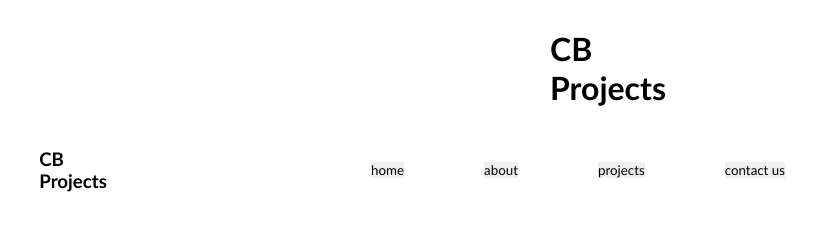
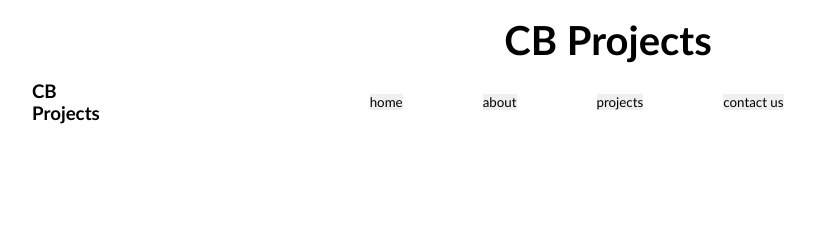
Before and after one commit to ThomGlynnGit/cb-projects, a website built with webpack: page src/index.html in a window 1280 px wide. Shown: the whole page, without its empty margins (32-848 px from the left). Built offline with nearby package versions, Linux system fonts and the light colour scheme.

Commit message:
Change title styles

```diff
--- a/src/index.css
+++ b/src/index.css
@@ -2,6 +2,7 @@
   box-sizing: border-box;
   border: 0px;
   padding: 0px;
+  margin: 0px;
   font-family: "Gill Sans", "Gill Sans MT", Calibri, "Trebuchet MS", sans-serif;
 }
 
@@ -9,6 +10,12 @@
   display: flex;
   flex-direction: column;
   align-items: center;
+}
+
+h1 {
+  font-weight: 900;
+  font-size: 2.5rem;
+  margin: 1rem;
 }
 
 .nav-container {
--- a/src/index.html
+++ b/src/index.html
@@ -7,7 +7,7 @@
   </head>
   <body>
     <div class="head-container">
-      <h1 class="logo">CB<br />Projects</h1>
+      <h1 class="logo">CB Projects</h1>
       <div class="nav-container">
         <h3 class="logo">CB<br />Projects</h3>
         <div class="nav-buttons">
```
